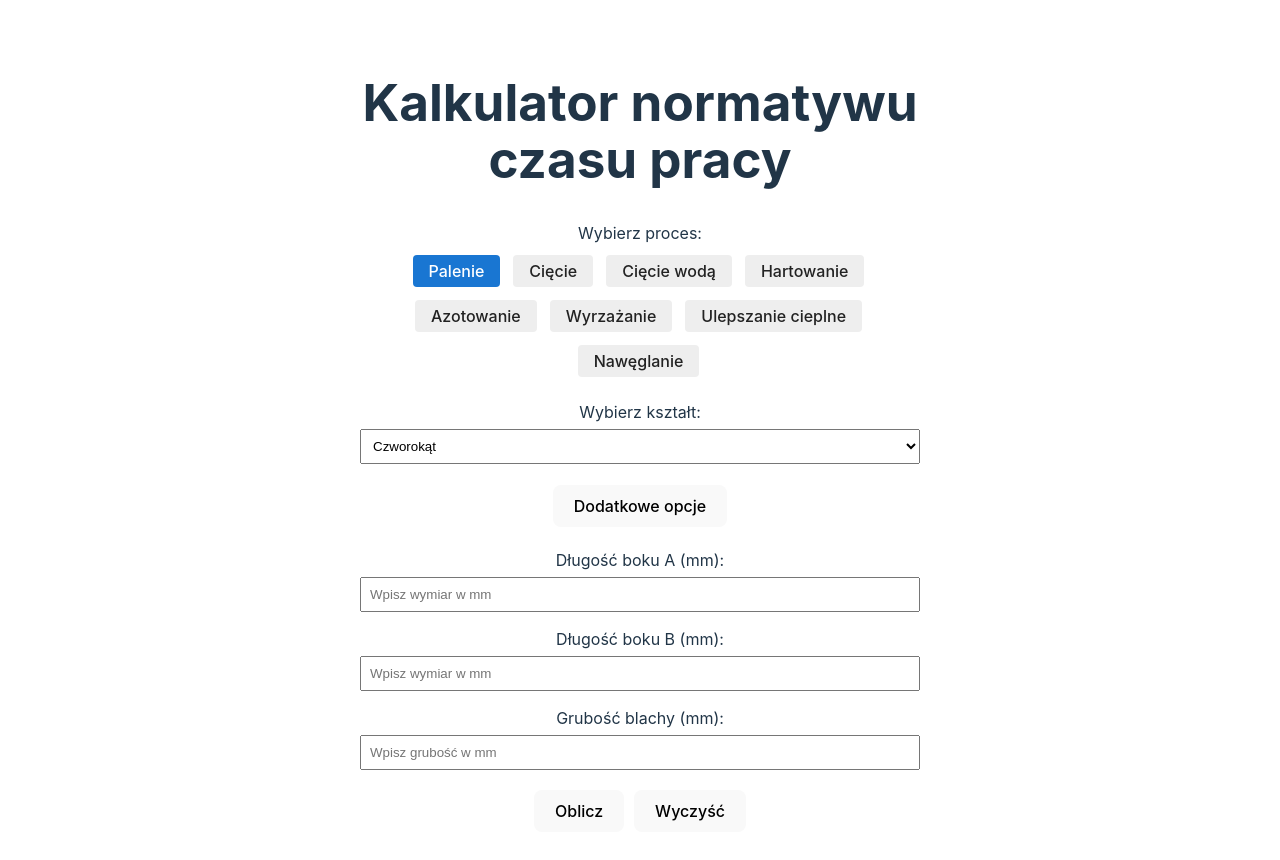
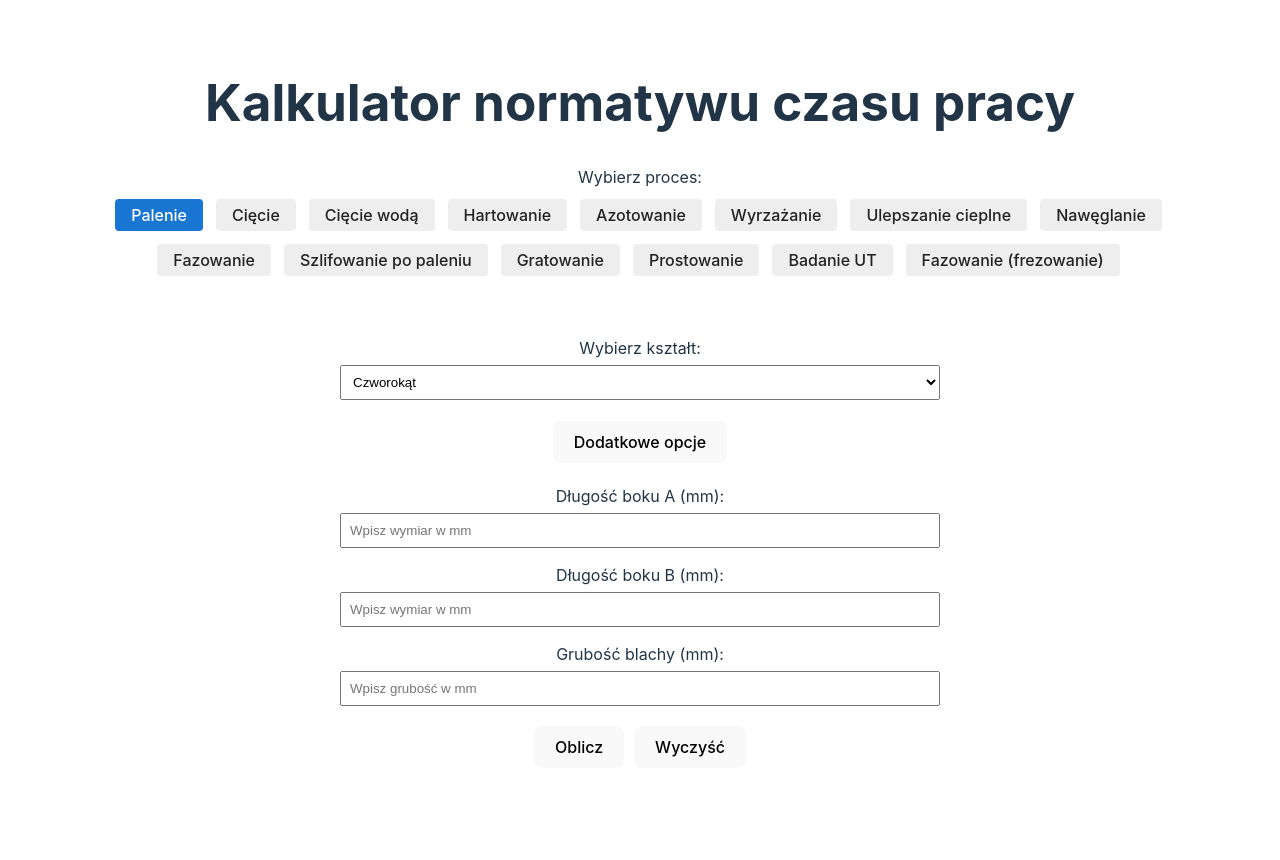
Before and after one commit to rymarczyk-tomasz/SheetBurningCalculator, a React (Vite) app: page / in a window 1280 px wide. Shown: the top 860 px of the page. Built offline with nearby package versions, Linux system fonts and the light colour scheme.

Commit message:
Update process selector and add new processes for beveling, grinding, deburring, straightening, UT testing, and beveling milling

```diff
--- a/src/App.css
+++ b/src/App.css
@@ -1,8 +1,15 @@
 .container {
-    max-width: 600px;
+    max-width: 1200px;
     margin: 0 auto;
     padding: 20px;
     text-align: center;
+    justify-content: center;
+}
+
+.secondary-container {
+    max-width: 600px;
+    margin: 32px auto 0 auto;
+    padding: 20px;
 }
 
 .form-group {
--- a/src/App.jsx
+++ b/src/App.jsx
@@ -17,6 +17,16 @@ const Nitriding = () => <div>Tu będzie kalkulator azotowania</div>;
 const Annealing = () => <div>Tu będzie kalkulator wyżarzania</div>;
 const Tempering = () => <div>Tu będzie kalkulator ulepszania cieplnego</div>;
 const Carburizing = () => <div>Tu będzie kalkulator nawęglania</div>;
+const Beveling = () => <div>Tu będzie kalkulator fazowania</div>;
+const GrindingAfterBurning = () => (
+    <div>Tu będzie kalkulator szlifowania po paleniu</div>
+);
+const Deburring = () => <div>Tu będzie kalkulator gratowania</div>;
+const Straightening = () => <div>Tu będzie kalkulator prostowania</div>;
+const UTTesting = () => <div>Tu będzie kalkulator badania UT</div>;
+const BevelingMilling = () => (
+    <div>Tu będzie kalkulator fazowania (frezowanie)</div>
+);
 
 function App() {
     const [process, setProcess] = useState("burning");
@@ -333,9 +343,10 @@ function App() {
     };
 
     return (
-        <div className="container" onKeyPress={handleKeyPress}>
+        <div className="container">
             <h1>Kalkulator normatywu czasu pracy</h1>
             <ProcessSelector process={process} setProcess={setProcess} />
+            <div className="secondary-container" onKeyPress={handleKeyPress}>
                 {process === "burning" && (
                     <>
                         <ShapeSelector
@@ -346,9 +357,13 @@ function App() {
                         <div style={{ margin: "16px 0" }}>
                             <button
                                 type="button"
-                            onClick={() => setExtraOptionsVisible((v) => !v)}
+                                onClick={() =>
+                                    setExtraOptionsVisible((v) => !v)
+                                }
                             >
-                            {extraOptionsVisible ? "Ukryj" : "Dodatkowe opcje"}
+                                {extraOptionsVisible
+                                    ? "Ukryj"
+                                    : "Dodatkowe opcje"}
                             </button>
                             {extraOptionsVisible && (
                                 <div
@@ -400,7 +415,9 @@ function App() {
                                             {holes.length > 1 && (
                                                 <button
                                                     type="button"
-                                                onClick={() => removeHole(idx)}
+                                                    onClick={() =>
+                                                        removeHole(idx)
+                                                    }
                                                 >
                                                     -
                                                 </button>
@@ -611,7 +628,9 @@ function App() {
                                     type="radio"
                                     value="nierdzewka"
                                     checked={waterjetType === "nierdzewka"}
-                                onChange={() => setWaterjetType("nierdzewka")}
+                                    onChange={() =>
+                                        setWaterjetType("nierdzewka")
+                                    }
                                 />
                                 Blacha nierdzewna
                             </label>
@@ -624,9 +643,13 @@ function App() {
                         <div style={{ margin: "16px 0" }}>
                             <button
                                 type="button"
-                            onClick={() => setExtraOptionsVisible((v) => !v)}
+                                onClick={() =>
+                                    setExtraOptionsVisible((v) => !v)
+                                }
                             >
-                            {extraOptionsVisible ? "Ukryj" : "Dodatkowe opcje"}
+                                {extraOptionsVisible
+                                    ? "Ukryj"
+                                    : "Dodatkowe opcje"}
                             </button>
                             {extraOptionsVisible && (
                                 <div
@@ -678,7 +701,9 @@ function App() {
                                             {holes.length > 1 && (
                                                 <button
                                                     type="button"
-                                                onClick={() => removeHole(idx)}
+                                                    onClick={() =>
+                                                        removeHole(idx)
+                                                    }
                                                 >
                                                     -
                                                 </button>
@@ -835,6 +860,13 @@ function App() {
                 {process === "annealing" && <Annealing />}
                 {process === "tempering" && <Tempering />}
                 {process === "carburizing" && <Carburizing />}
+                {process === "beveling" && <Beveling />}
+                {process === "grindingAfterBurning" && <GrindingAfterBurning />}
+                {process === "deburring" && <Deburring />}
+                {process === "straightening" && <Straightening />}
+                {process === "utTesting" && <UTTesting />}
+                {process === "bevelingMilling" && <BevelingMilling />}
+            </div>
         </div>
     );
 }
--- a/src/components/ProcessSelector.jsx
+++ b/src/components/ProcessSelector.jsx
@@ -9,6 +9,12 @@ const processes = [
     { value: "annealing", label: "Wyrzażanie" },
     { value: "tempering", label: "Ulepszanie cieplne" },
     { value: "carburizing", label: "Nawęglanie" },
+    { value: "beveling", label: "Fazowanie" },
+    { value: "grindingAfterBurning", label: "Szlifowanie po paleniu" },
+    { value: "deburring", label: "Gratowanie" },
+    { value: "straightening", label: "Prostowanie" },
+    { value: "utTesting", label: "Badanie UT" },
+    { value: "bevelingMilling", label: "Fazowanie (frezowanie)" },
 ];
 
 const ProcessSelector = ({ process, setProcess }) => {
```
Lines whose indentation alone changed are shown as unchanged.
